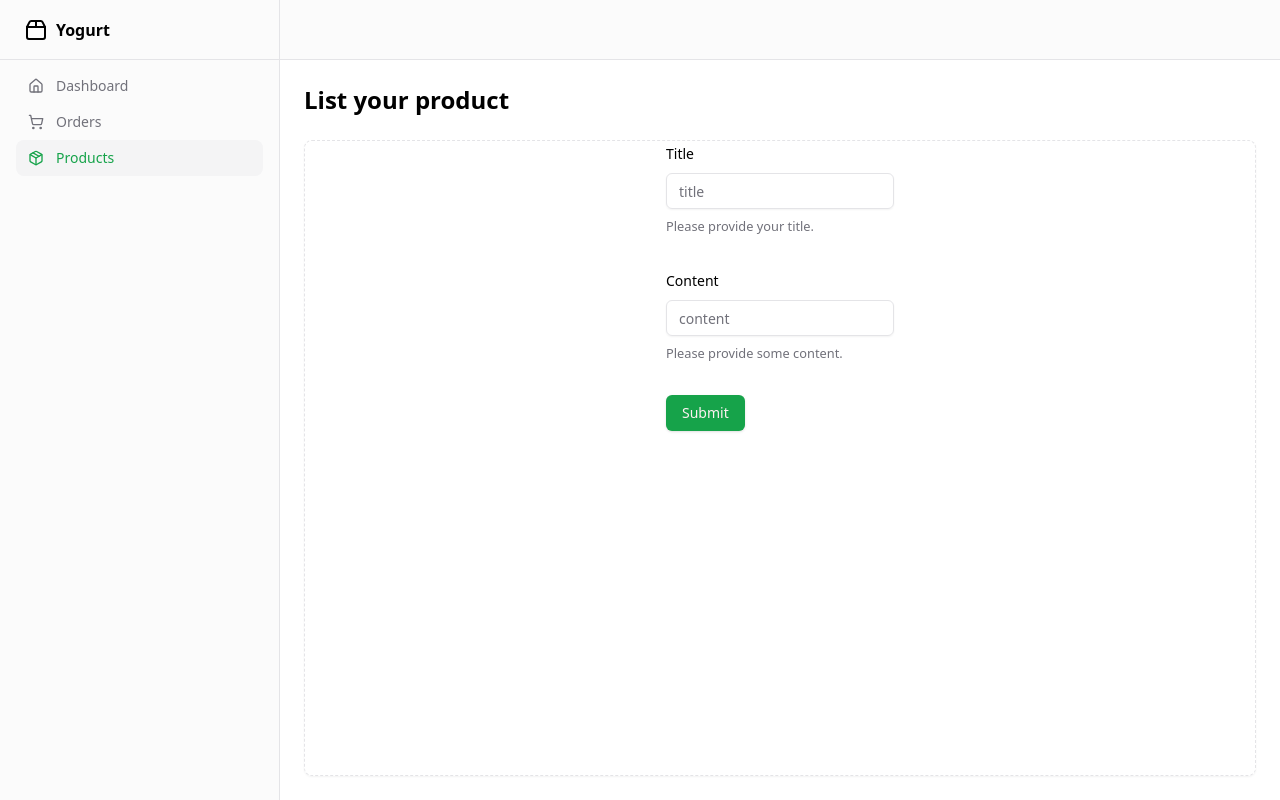
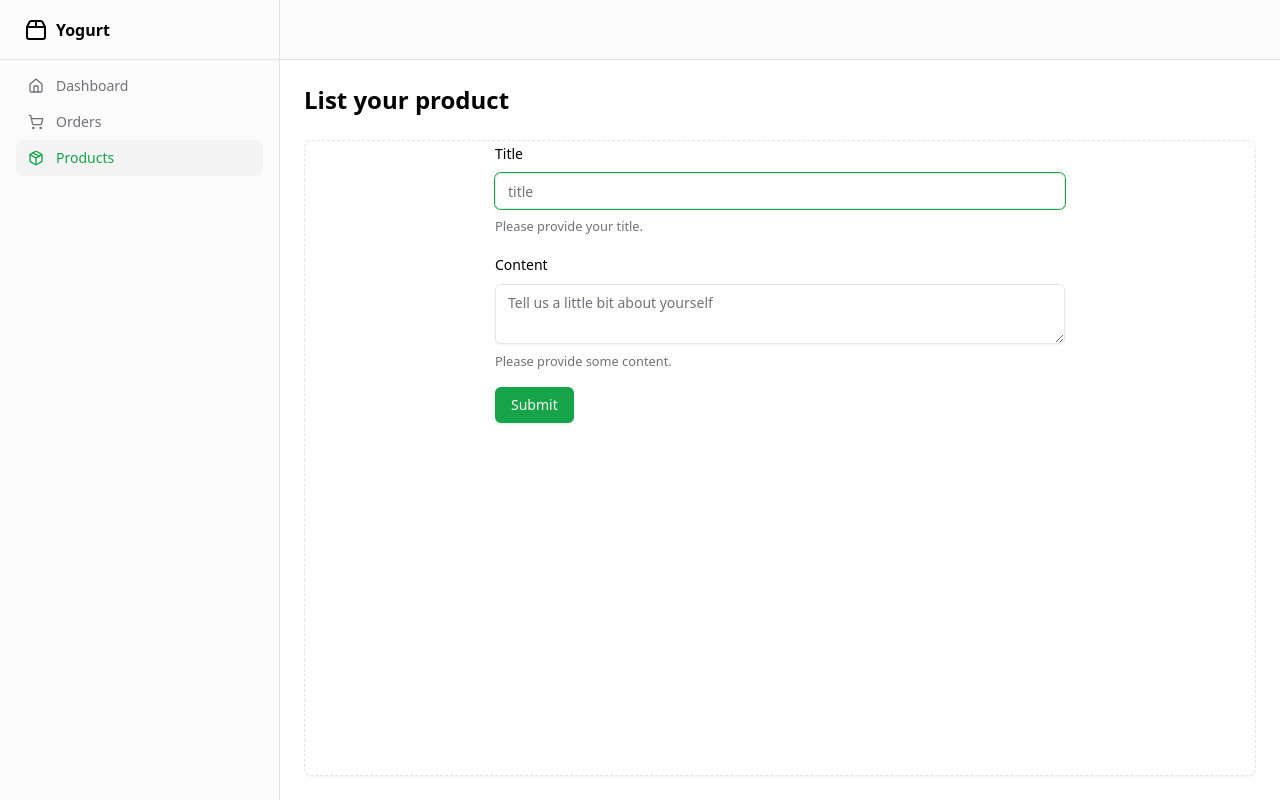
Before and after one commit to Boby900/yogurt, a Next.js app: page /upload in a window 1280 px wide. Built offline with nearby package versions, Linux system fonts and the light colour scheme; no server answers.

Commit message:
Update Form component to fix styling issues and use getPosts action

```diff
--- a/src/app/upload/page.tsx
+++ b/src/app/upload/page.tsx
@@ -104,14 +104,14 @@
             </div>
           </SignedIn>
         </header>
-        <main className="flex flex-1 flex-col gap-4 p-4 lg:gap-6 lg:p-6">
+        <main className="flex flex-1 flex-col  gap-4 p-4 lg:gap-6 lg:p-6">
           <div className="flex items-center">
             <h1 className="text-lg font-semibold md:text-2xl">
               List your product
             </h1>
           </div>
           <div
-            className="flex flex-1  justify-center rounded-lg border border-dashed shadow-sm"
+            className="flex flex-1   justify-center rounded-lg border border-dashed shadow-sm"
             x-chunk="dashboard-02-chunk-1"
           >
             <ProfileForm />
--- a/src/components/Form.tsx
+++ b/src/components/Form.tsx
@@ -1,10 +1,12 @@
-"use client"
+"use client";
 
-import { zodResolver } from "@hookform/resolvers/zod"
-import { useForm } from "react-hook-form"
-import { z } from "zod"
-import { getPosts } from "@/app/actions"
-import { Button } from "@/components/ui/button"
+import { zodResolver } from "@hookform/resolvers/zod";
+import { useForm } from "react-hook-form";
+import { z } from "zod";
+import { getPosts } from "@/app/actions";
+import { Textarea } from "@/components/ui/textarea";
+
+import { Button } from "@/components/ui/button";
 import {
   Form,
   FormControl,
@@ -13,17 +15,16 @@
   FormItem,
   FormLabel,
   FormMessage,
-} from "@/components/ui/form"
-import { Input } from "@/components/ui/input"
+} from "@/components/ui/form";
+import { Input } from "@/components/ui/input";
 const formSchema = z.object({
-  title:  z.string().min(2, {
+  title: z.string().min(2, {
     message: "Title must be at least 2 characters.",
   }),
-  content:  z.string().min(2, {
+  content: z.string().min(2, {
     message: "Content must be at least 2 characters.",
   }),
-
-})
+});
 export type MyFormFields = z.infer<typeof formSchema>;
 export default function ProfileForm() {
   // 1. Define your form.
@@ -33,30 +34,33 @@
       title: "",
       content: "",
     },
-  })
+  });
 
   const onSubmit = async (values: z.infer<typeof formSchema>) => {
-    await getPosts(values)
-
-  }
+    await getPosts(values);
+  };
   // 2. Define a submit handler.
-
 
   return (
     <Form {...form}>
-        <form onSubmit={form.handleSubmit((data) => onSubmit(data))} className="space-y-8">
+      <form
+        onSubmit={form.handleSubmit((data) => onSubmit(data))}
+        className="space-y-4 w-[60%]"
+      >
         <FormField
           control={form.control}
           name="title"
           render={({ field }) => (
             <FormItem>
               <FormLabel>Title</FormLabel>
-                <FormControl>
-                  <Input placeholder="title" {...field} />
+              <FormControl >
+                <Input
+                 autoFocus={true}
+                  placeholder="title"
+                  {...field}
+                />
               </FormControl>
-                <FormDescription>
-                  Please provide your title.
-                </FormDescription>
+              <FormDescription>Please provide your title.</FormDescription>
               <FormMessage />
             </FormItem>
           )}
@@ -68,11 +72,12 @@
             <FormItem>
               <FormLabel>Content</FormLabel>
               <FormControl>
-                  <Input placeholder="content" {...field} />
+                <Textarea
+                  placeholder="Tell us a little bit about yourself"
+                  {...field}
+                />
               </FormControl>
-                <FormDescription>
-                  Please provide some content.
-                </FormDescription>
+              <FormDescription>Please provide some content.</FormDescription>
               <FormMessage />
             </FormItem>
           )}
@@ -80,6 +85,5 @@
         <Button type="submit">Submit</Button>
       </form>
     </Form>
-    )
-
+  );
 }
--- /dev/null
+++ b/src/components/ui/textarea.tsx
@@ -0,0 +1,24 @@
+import * as React from "react"
+
+import { cn } from "@/lib/utils"
+
+export interface TextareaProps
+  extends React.TextareaHTMLAttributes<HTMLTextAreaElement> {}
+
+const Textarea = React.forwardRef<HTMLTextAreaElement, TextareaProps>(
+  ({ className, ...props }, ref) => {
+    return (
+      <textarea
+        className={cn(
+          "flex min-h-[60px] w-full rounded-md border border-input bg-transparent px-3 py-2 text-sm shadow-sm placeholder:text-muted-foreground focus-visible:outline-none focus-visible:ring-1 focus-visible:ring-ring disabled:cursor-not-allowed disabled:opacity-50",
+          className
+        )}
+        ref={ref}
+        {...props}
+      />
+    )
+  }
+)
+Textarea.displayName = "Textarea"
+
+export { Textarea }
```
Lines whose indentation alone changed are shown as unchanged.
